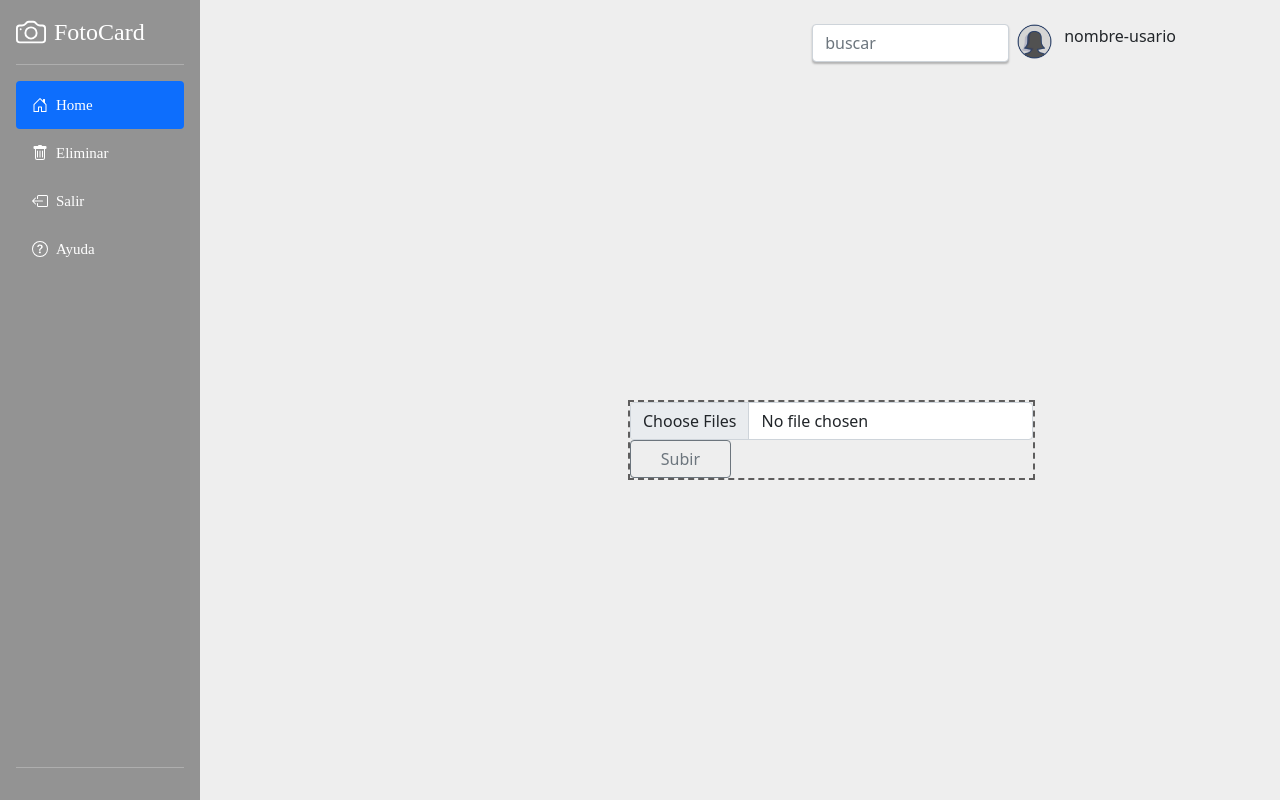
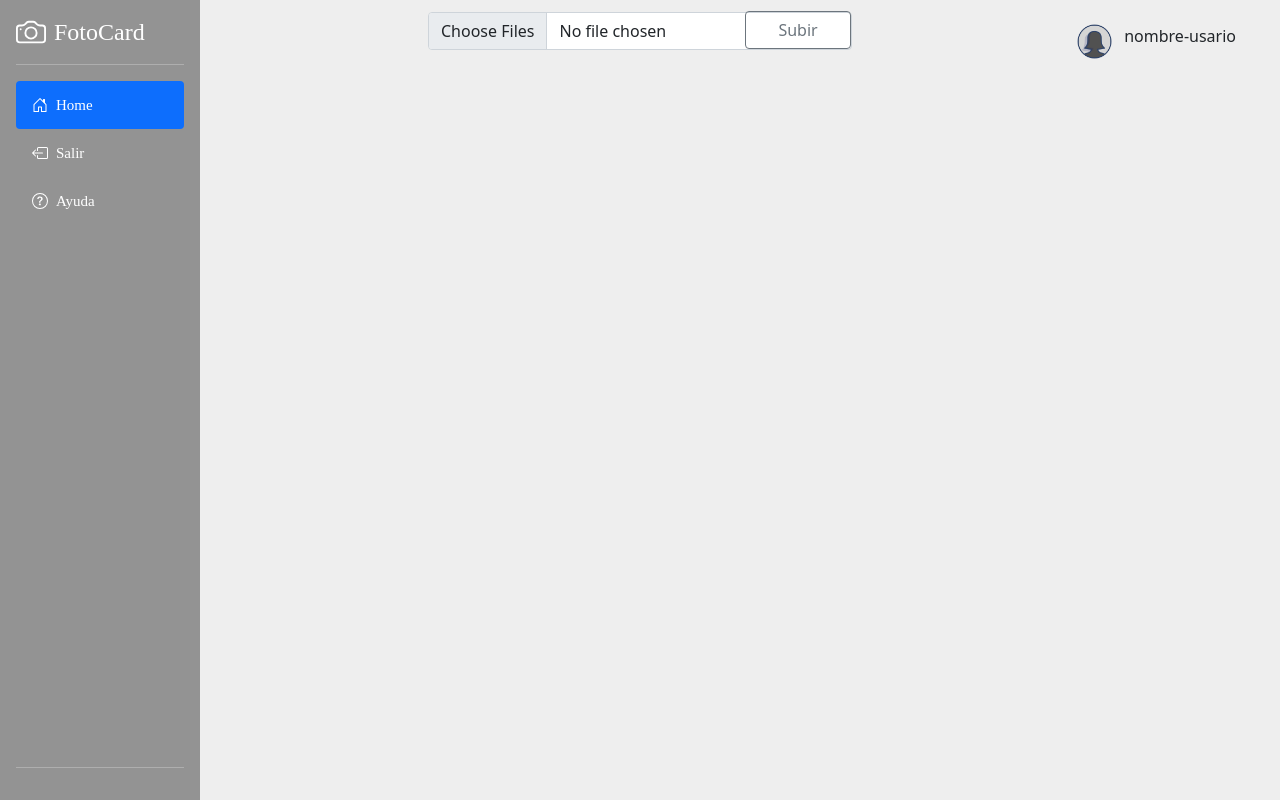
Before and after one commit to KevinOmar07/ProyectoC3_Frontend_Programacion_Concurrente, a React app: page /perfile in a window 1280 px wide. Built offline with nearby package versions, Linux system fonts and the light colour scheme.

Commit message:
se modifico la ubicacion del boton de imagen

```diff
--- a/package.json
+++ b/package.json
@@ -22,7 +22,10 @@
     "file-loader": "^6.2.0",
     "style-loader": "^3.2.1",
     "webpack-dev-server": "^4.7.4",
-    "babel-plugin-jsx-control-statements": "^4.1.0"
+    "babel-plugin-jsx-control-statements": "^4.1.0",
+    "jsx-control-statements": "^3.2.8",
+    "path": "^0.12.7",
+    "react-hot-loader": "^4.13.0"
   },
   "dependencies": {
     "@babel/plugin-transform-runtime": "^7.14.5",
--- a/src/pages/homePerfile.js
+++ b/src/pages/homePerfile.js
@@ -54,8 +54,13 @@ class HomePerfile extends React.Component{
             <>
                 <header className="position-absolute p-3 col-12 d-flex flex-row-reverse bd-highlight">
                     <div>
+                        <div className="content-file me-2 position-absolute top-50 start-50 translate-middle">
+                            <div className="row justify-content-start ">
+                                <input type="file" id="file" className="form-control col-4 col-sm-3" multiple/>
+                                <button onClick={this.enviar_fotos.bind(this)} className="bton-file btn btn-outline-secondary col-4 col-sm-3" type="button">Subir</button>
+                            </div>
+                        </div>
                         <form className="d-flex justify-content-end me-2 col-lg-auto mb-lg-0 mb-lg-3 p-2 bd-highlight">
-                            <input className="form-buscar form-control me-2" type="search" placeholder="buscar" aria-label="Search"/>
                             <img src={user} alt="cargando imagen..." className="icon-user"/>
                             <label className="container label ">nombre-usario</label>
                         </form>
@@ -86,17 +91,6 @@ class HomePerfile extends React.Component{
                         <li>
                             <a href="#" className="nav-link text-white">
                                 <svg xmlns="http://www.w3.org/2000/svg" width="16" height="16" fill="currentColor"
-                                     className="bi me-2 bi-trash" viewBox="0 0 16 16">
-                                    <path
-                                        d="M5.5 5.5A.5.5 0 0 1 6 6v6a.5.5 0 0 1-1 0V6a.5.5 0 0 1 .5-.5zm2.5 0a.5.5 0 0 1 .5.5v6a.5.5 0 0 1-1 0V6a.5.5 0 0 1 .5-.5zm3 .5a.5.5 0 0 0-1 0v6a.5.5 0 0 0 1 0V6z"/>
-                                    <path
-                                          d="M14.5 3a1 1 0 0 1-1 1H13v9a2 2 0 0 1-2 2H5a2 2 0 0 1-2-2V4h-.5a1 1 0 0 1-1-1V2a1 1 0 0 1 1-1H6a1 1 0 0 1 1-1h2a1 1 0 0 1 1 1h3.5a1 1 0 0 1 1 1v1zM4.118 4 4 4.059V13a1 1 0 0 0 1 1h6a1 1 0 0 0 1-1V4.059L11.882 4H4.118zM2.5 3V2h11v1h-11z"/>
-                                </svg>
-                                Eliminar</a>
-                        </li>
-                        <li>
-                            <a href="#" className="nav-link text-white">
-                                <svg xmlns="http://www.w3.org/2000/svg" width="16" height="16" fill="currentColor"
                                      className="bi me-2 bi-box-arrow-left" viewBox="0 0 16 16">
                                     <path d="M6 12.5a.5.5 0 0 0 .5.5h8a.5.5 0 0 0 .5-.5v-9a.5.5 0 0 0-.5-.5h-8a.5.5 0 0 0-.5.5v2a.5.5 0 0 1-1 0v-2A1.5 1.5 0 0 1 6.5 2h8A1.5 1.5 0 0 1 16 3.5v9a1.5 1.5 0 0 1-1.5 1.5h-8A1.5 1.5 0 0 1 5 12.5v-2a.5.5 0 0 1 1 0v2z"/>
                                     <path d="M.146 8.354a.5.5 0 0 1 0-.708l3-3a.5.5 0 1 1 .708.708L1.707 7.5H10.5a.5.5 0 0 1 0 1H1.707l2.147 2.146a.5.5 0 0 1-.708.708l-3-3z"/>
@@ -115,12 +109,7 @@ class HomePerfile extends React.Component{
                     </ul>
                     <hr/>
                 </div>
-                <div className="content-file position-absolute top-50 start-50">
-                    <div className="row justify-content-start">
-                        <input type="file" id="file" className="form-control col-4 col-sm-3" multiple/>
-                        <button onClick={this.enviar_fotos.bind(this)} className="btn btn-outline-secondary col-4 col-sm-3" type="button">Subir</button>
-                    </div>
-                </div>
+
             </>
         );
     }
--- a/src/pages/signIn.js
+++ b/src/pages/signIn.js
@@ -44,14 +44,14 @@ class SignIn extends React.Component{
                         <img src={icon} alt="icono usuario top-50"/>
                         <h1>Iniciar sesión</h1><br/>
                         <div className="mb-3">
-                            <label>Usuario</label><br/>
+                            <label >Usuario</label><br/>
                             <input type="text" id="user" required/>
                         </div>
                         <div className="mb-3">
                             <label>Contraseña</label><br/>
                             <input type="password" id="password" required/>
                         </div>
-                        <button type="submit" className="btn btn-primary d-grid" onClick={this.perfil.bind(this)}>Iniciar sesión</button>
+                        <button type="button" className="btn btn-primary d-grid" onClick={this.perfil.bind(this)}>Iniciar sesión</button>
                         <p>¿No tienes cuenta? <a className="link-primary" onClick={this.signUp.bind(this)}>Registrarme</a></p>
                     </form>
                 </div>
--- a/src/pages/signUp.js
+++ b/src/pages/signUp.js
@@ -1,14 +1,12 @@
 import React from "react";
 import update from 'immutability-helper';
 import { withRouter } from "react-router-dom";
-import fondo from "../img/fondo.jpg"
 import axios from "axios";
-import data from "bootstrap/js/src/dom/data";
 import icon from "../img/icon-user.png";
 
 class SignUp extends React.Component{
-    constructor() {
-        super()
+    constructor(props) {
+        super(props)
         this.state = {
             username: '',
             password: '',
@@ -37,11 +35,12 @@ class SignUp extends React.Component{
                 password: this.state.password,
                 confpassword: this.state.confpassword
             }
-            axios.post('http://localhost:8000/signUp',{
+          /*  axios.post('http://localhost:8000/signUp',{
                 data: user
             }).then((data)=>{
 
-            })
+            })*/
+            this.props.history('/perfile')
         }else{
             this.messageError.innerHTML = 'Los campos marcados con * son obligatorios'
         }
@@ -50,6 +49,7 @@ class SignUp extends React.Component{
     }
 
     validarCampos(){
+        console.log("Metodo validar")
         let estado = true;
 
         if (this.state.username.length === 0) {
@@ -132,7 +132,7 @@ class SignUp extends React.Component{
         return(
           <>
               <div className="fondo-container">
-                  <form className="box position-absolute top-50 start-50 translate-middle">
+                  <form className="box2 position-absolute top-50 start-50 translate-middle">
                       <img src={icon} alt="icono usuario top-50"/>
                       <h1> Registrarse </h1>
                       <div className="mb-3">
@@ -159,7 +159,7 @@ class SignUp extends React.Component{
                               />
                               <br/>
                           </div>
-                          <button type="submit" value="Enviar" className="btn btn-primary d-grid" onClick={this.perfil.bind(this)}>
+                          <button type="button" value="Enviar" className="btn btn-primary d-grid" onClick={this.registrar.bind(this)}>
                               Registrar
                           </button>
                           <div className='{label-error}' ref={self => this.messageError = self}></div>
--- a/src/perfile.css
+++ b/src/perfile.css
@@ -1,9 +1,3 @@
-.form-buscar{
-    background: #FFFFFF;
-    box-shadow: 0px 2px 2px rgba(0, 0, 0, 0.25);
-    border-radius: 17px;
-
-}
 .icon-user{
     width: 35px;
     height: 35px;
@@ -35,10 +29,16 @@
 .bi{
     vertical-align: -0.200em;
 }
+.content-file{
+    width: 400px;
+    position: relative;
+}
+.bton-file{
+    position: relative;
+    bottom: 39px;
+    left: 317px;
+}
 .content-file div{
-    border-style: dashed;
-    border-width: 2px;
-    border-color: #5e5d5d;
     outline: none;
 }
 .file{
--- a/src/signIn.css
+++ b/src/signIn.css
@@ -29,7 +29,7 @@
 .box label{
     font-family: 'Ruda';
     font-style: normal;
-    font-size: 15px;
+    font-size: 20px;
     color: #FFFFFF;
 
     position: absolute;
@@ -41,7 +41,7 @@
     border-color: #A9B6E3;
     font-family: Ruda;
     color: #FFFFFF;
-    font-size: 15px;
+    font-size: 20px;
     padding: 10px 10px 10px 5px;
     height: 30px;
     display: block;
--- a/src/signUp.css
+++ b/src/signUp.css
@@ -6,10 +6,10 @@
     position: relative;
     margin: 45px ;
 }
-.box{
+.box2{
     background-color: transparent;
 }
-.box img{
+.box2 img{
     align-items: center;
     display: block;
     margin: auto;
@@ -17,7 +17,7 @@
     height: 50px;
 
 }
-.box h1{
+.box2 h1{
     font-family: 'Strong';
     font-style: normal;
     font-weight: 400;
@@ -26,7 +26,7 @@
 
     color: #FFFFFF;
 }
-.box label{
+.box2 label{
     font-family: 'Ruda';
     font-style: normal;
     font-size: 20px;
@@ -36,7 +36,7 @@
     transition: 0.5s ease all;
     pointer-events: none;
 }
-.box input{
+.box2 input{
     background: none;
     border-color: #A9B6E3;
     font-family: Ruda;
@@ -48,6 +48,17 @@
     outline: none;
     width: 100%;
     border-style: none none solid none;
+}
+.box2 button{
+    background: #A9B6E3;
+    font-size: 15px;
+    border-radius: 10px;
+    width: 100%;
+    height: 30px;
+    margin: 10px auto;
+    display: block;
+    outline: none;
+    border-color: transparent;
 }
 .fondo{
     background-position: center;
@@ -93,7 +104,7 @@
 .fondo-container {
     width: 100%;
     height: 100vh;
-    background-image: url("https://res.cloudinary.com/drmqmmxnh/image/upload/v1647833971/7ddcc4d4-0550-45e9-a5bc-ba16c35a8bc7_gukkiz.jpg?auto=compress&cs=tinysrgb&dpr=2&h=650&w=940");
+    background-image: url("https://res.cloudinary.com/drmqmmxnh/image/upload/v1647998873/Picsart_22-03-22_19-23-53-592_ah4iph.jpg?auto=compress&cs=tinysrgb&dpr=2&h=650&w=940");
     display: flex;
     justify-content: center;
     align-items: center;
--- a/webpack.config.js
+++ b/webpack.config.js
@@ -18,7 +18,8 @@ module.exports = {
                         presets: ['@babel/preset-env','@babel/preset-react'],
                         plugins: [
                             "jsx-control-statements",
-                            "@babel/transform-runtime"
+                            "@babel/transform-runtime",
+                            "react-hot-loader/babel"
                         ]
                     }
                 }
```
Also changed, not shown: 1 other file (tests, documents, lock files or other folders).
